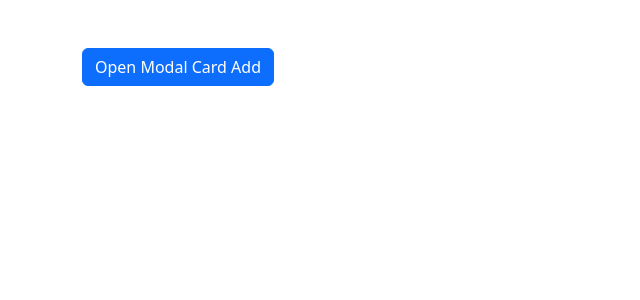
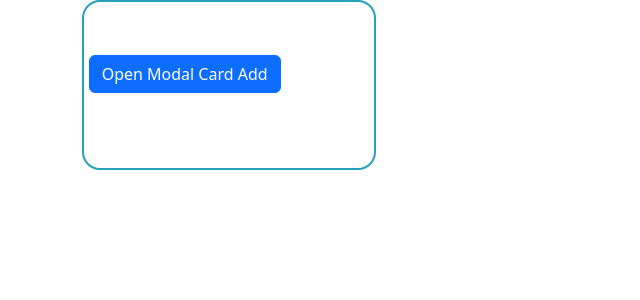
Before and after one commit to Bop2305/lumyri-app, a Next.js app in the folder app-landing-page/: page /payments in a window 1280 px wide. Shown: the top 300 px of the page, without its empty margins (0-640 px from the left). Built offline with nearby package versions, Linux system fonts and the light colour scheme.

Commit message:
add wrapper button

```diff
--- a/app-landing-page/pages/payments/index.tsx
+++ b/app-landing-page/pages/payments/index.tsx
@@ -1,7 +1,16 @@
 import { useState } from "react";
 import { Button, Container } from "react-bootstrap";
+import styled from "styled-components";
 import { ModalCardAdd } from "../../components/modals/ModalCardAdd";
 import { DataPayments } from "../../services/MockDataPayments";
+
+const Div = styled.div`
+  width: 294.33px;
+  height: 169.85px;
+  padding: 4.65px 4.65px 4.65px 4.65px;
+  border: 2.32668px solid #28a1bb;
+  border-radius: 17.9969px;
+`;
 
 const Index = () => {
   const [showModal, setShowModal] = useState(false);
@@ -15,9 +24,11 @@ const Index = () => {
           data={DataPayments}
         />
       )}
-      <Button className="mt-5" onClick={() => setShowModal(true)}>
-        Open Modal Card Add
-      </Button>
+      <Div>
+        <Button className="mt-5" onClick={() => setShowModal(true)}>
+          Open Modal Card Add
+        </Button>
+      </Div>
     </Container>
   );
 };
```
